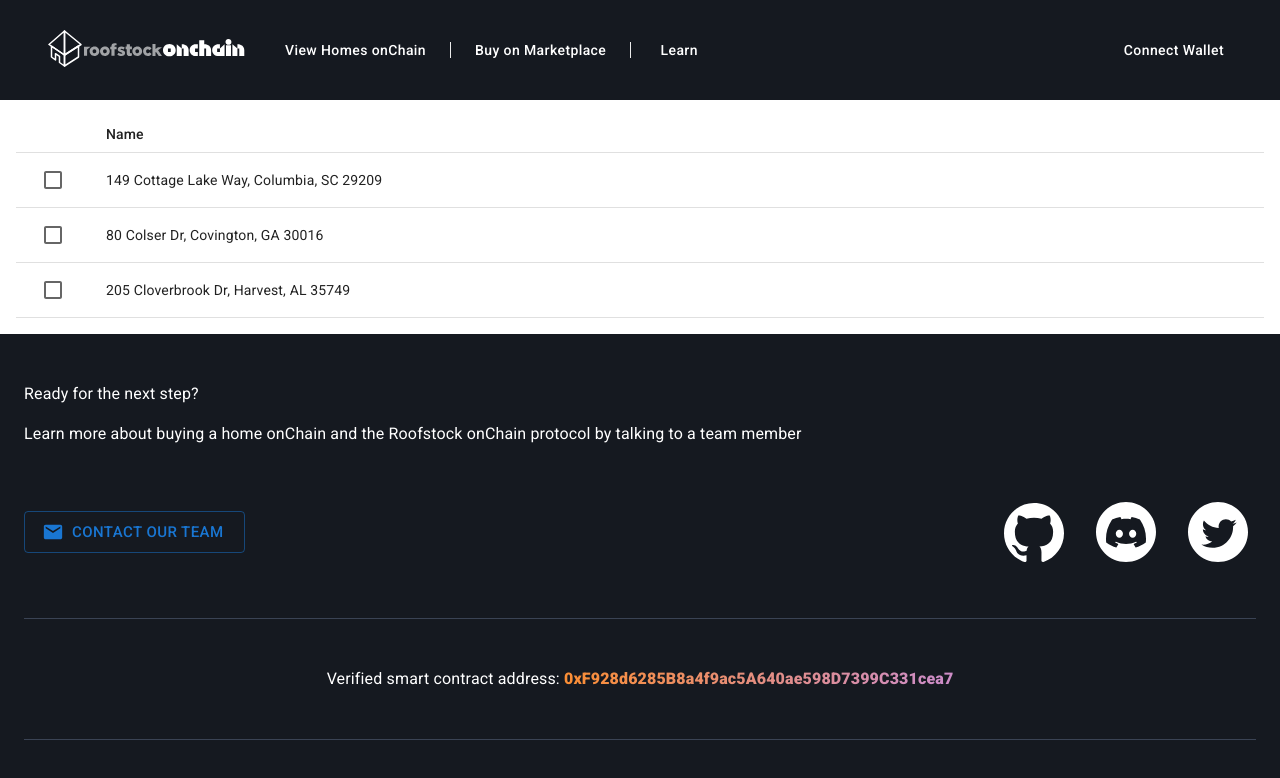
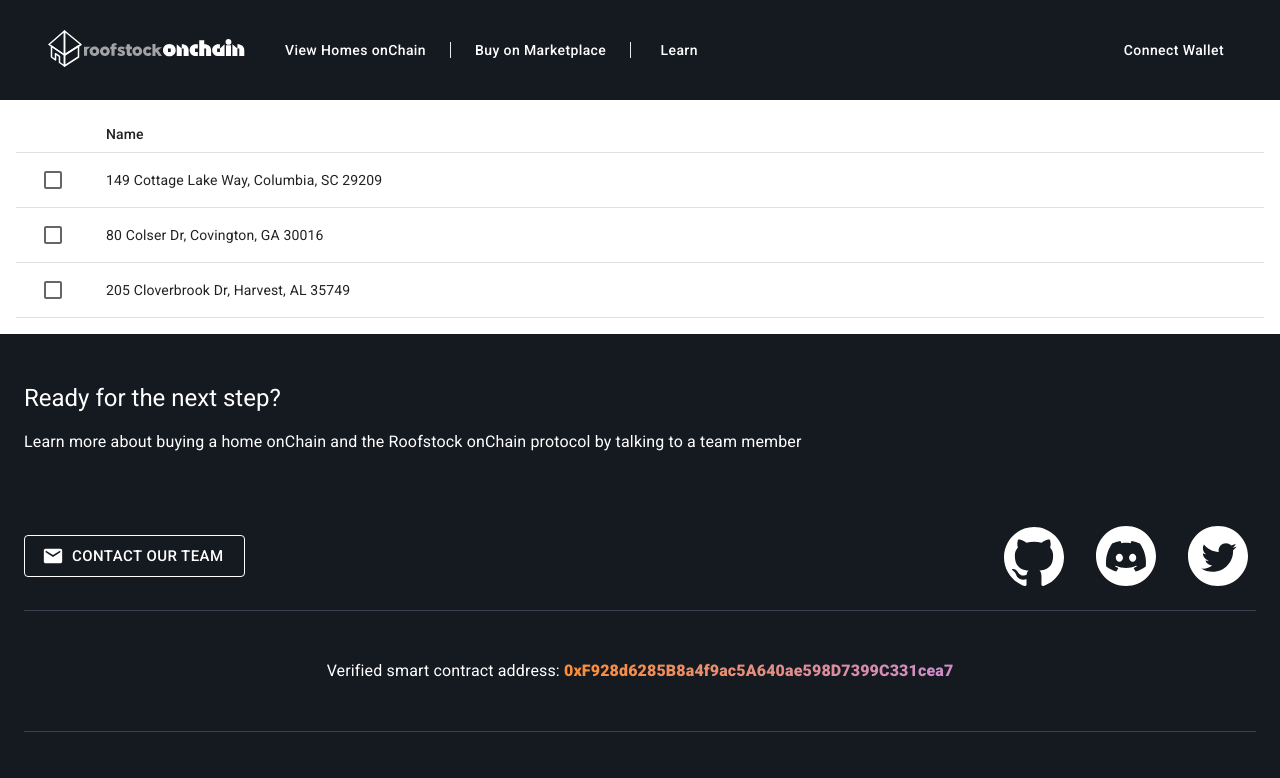
Before and after one commit to RoofstockOnChain/roc-client, a React (Create React App) app: page /admin in a window 1280 px wide. Shown: the top 778 px of the page. Built offline with nearby package versions, Linux system fonts and the light colour scheme.

Commit message:
Adjust footer styling

```diff
--- a/src/layout/Footer.tsx
+++ b/src/layout/Footer.tsx
@@ -15,8 +15,11 @@
 const FooterInner = styled(Box)`
   background-color: #151920;
   color: #fff;
-  padding-bottom: 3rem;
-  padding-top: 3rem;
+`;
+
+const StyledButton = styled(Button)`
+  border-color: #fff !important;
+  color: #fff;
 `;
 
 const ContractAddress = styled('span')`
@@ -42,30 +45,41 @@
     <FooterInner component="footer">
       <Container maxWidth="xl">
         <Stack>
-          <Box>
-            <Typography>Ready for the next step?</Typography>
+          <Box paddingTop="3rem">
+            <Typography variant="h5">Ready for the next step?</Typography>
             <Typography marginTop="1rem">
               Learn more about buying a home onChain and the Roofstock onChain
               protocol by talking to a team member
             </Typography>
           </Box>
-          <Stack direction="row" justifyContent="space-between">
-            <Box display="flex" alignItems="center">
-              <Button
+          <Stack
+            display="flex"
+            sx={{
+              flexDirection: { xs: 'column', md: 'row' },
+              justifyContent: { xs: 'center', md: 'space-between' },
+            }}
+            paddingTop="3rem"
+          >
+            <Box
+              display="flex"
+              alignItems="center"
+              sx={{ justifyContent: { xs: 'center', md: 'start' } }}
+            >
+              <StyledButton
                 href="mailto:onchain@roofstock.com"
                 startIcon={<EmailIcon />}
                 variant="outlined"
                 size="large"
               >
                 Contact our team
-              </Button>
+              </StyledButton>
             </Box>
             <Box
               display="flex"
               gap="1rem"
-              justifyContent="end"
-              paddingTop="3rem"
-              paddingBottom="3rem"
+              sx={{ justifyContent: { xs: 'center', md: 'end' } }}
+              paddingTop="1rem"
+              paddingBottom="1rem"
             >
               <IconButton
                 disableRipple
@@ -98,50 +112,51 @@
           </Stack>
         </Stack>
         <DividerStyled />
-        <Box padding="3rem" textAlign="center">
+        <Box paddingBottom="3rem" paddingTop="3rem" textAlign="center">
           <Typography variant="body1">
             Verified smart contract address:{' '}
             <ContractAddress>{verifiedSmartContract}</ContractAddress>
           </Typography>
         </Box>
         <DividerStyled />
-        <Box padding="3rem" textAlign="center">
+        <Box paddingTop="3rem" textAlign="center">
           <img
             src="/images/home/man-walking-with-dog.png"
             alt="Man walking with dog."
           />
         </Box>
+        <Box paddingBottom="3rem" paddingTop="3rem">
           <Typography variant="body2">
-          The offerings available through Roofstock onChain include non-fungible
-          tokens referred to as Homes onChain, each representing a single-family
-          property-owning limited liability company. Homes onChain are not
-          offered through any real estate brokerage firm or agent and are not
-          securities as defined by the U.S. Securities and Exchange Commission
-          Act. Neither Roofstock onChain nor its agents, employees, or
-          affiliates serve as your advisor, agent, broker, contracting agent, or
-          fiduciary and do not provide, or offer to provide, financial,
-          investment, legal, real estate, or tax advice.
+            The offerings available through Roofstock onChain include
+            non-fungible tokens referred to as Homes onChain, each representing
+            a single-family property-owning limited liability company. Homes
+            onChain are not offered through any real estate brokerage firm or
+            agent and are not securities as defined by the U.S. Securities and
+            Exchange Commission Act. Neither Roofstock onChain nor its agents,
+            employees, or affiliates serve as your advisor, agent, broker,
+            contracting agent, or fiduciary and do not provide, or offer to
+            provide, financial, investment, legal, real estate, or tax advice.
           </Typography>
           <br />
           <Typography variant="body2">
-          Transacting on the blockchain, trading cybercurrency, and holding real
-          property through a limited liability company may all have tax
+            Transacting on the blockchain, trading cybercurrency, and holding
+            real property through a limited liability company may all have tax
             implications. You agree that you are solely responsible for
             determining what, if any, taxes apply to your transaction.
           </Typography>
           <br />
           <Typography variant="body2">
-          All Roofstock onChain transactions are facilitated by Smart Contracts
-          deployed on the Ethereum blockchain. The Ethereum blockchain requires
-          the payment of a transaction fee (a “Gas Fee”) for every transaction
-          that occurs on the Ethereum blockchain, and thus every blockchain
-          transaction occurring on the Platform. The value of the Gas Fee
-          changes, often unpredictably, and is entirely outside of the control
-          of Roofstock onChain. You agree that under no circumstances will a
-          contract, agreement, offer, sale, bid, or other transaction be
-          invalidated, revocable, retractable, or otherwise unenforceable on the
-          basis that the Gas Fee for the given transaction was unknown, too
-          high, or otherwise unacceptable.
+            All Roofstock onChain transactions are facilitated by Smart
+            Contracts deployed on the Ethereum blockchain. The Ethereum
+            blockchain requires the payment of a transaction fee (a “Gas Fee”)
+            for every transaction that occurs on the Ethereum blockchain, and
+            thus every blockchain transaction occurring on the Platform. The
+            value of the Gas Fee changes, often unpredictably, and is entirely
+            outside of the control of Roofstock onChain. You agree that under no
+            circumstances will a contract, agreement, offer, sale, bid, or other
+            transaction be invalidated, revocable, retractable, or otherwise
+            unenforceable on the basis that the Gas Fee for the given
+            transaction was unknown, too high, or otherwise unacceptable.
           </Typography>
           <br />
           <Typography variant="body2">
@@ -150,6 +165,7 @@
             property. Actual grading, landscaping, proportions, scale, or other
             features of property may differ from drawing.
           </Typography>
+        </Box>
       </Container>
     </FooterInner>
   );
```
Lines whose indentation alone changed are shown as unchanged.
